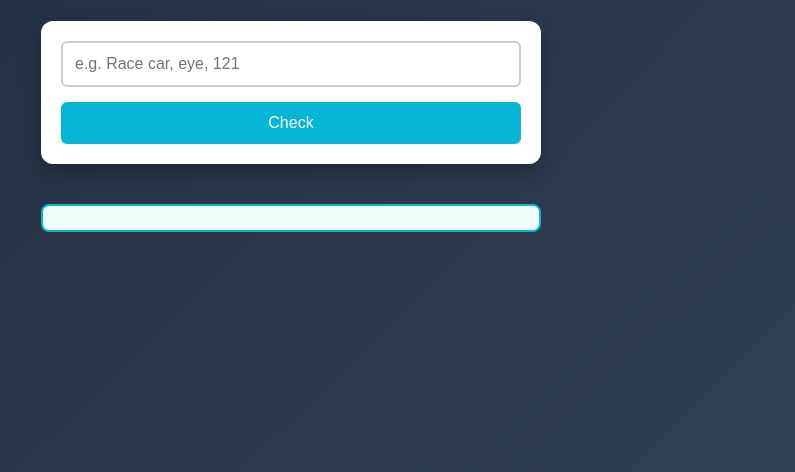
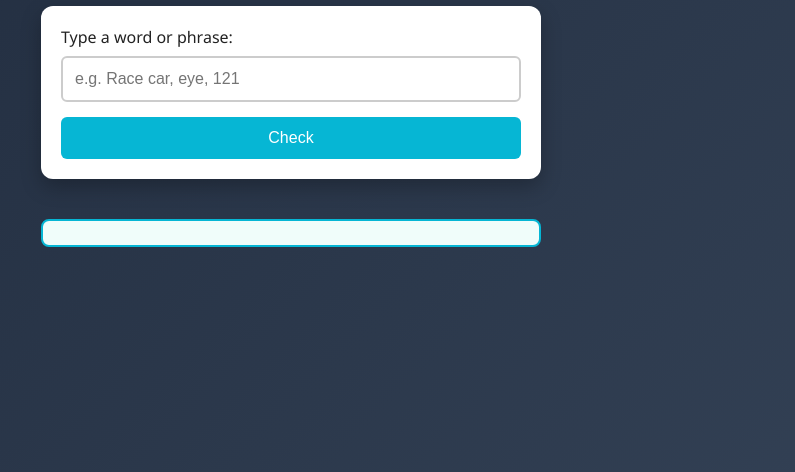
Before and after one commit to Eduaina/Building-a-Palindrome-Checker, a plain HTML site: page index.html in a window 1280 px wide. Shown: the part 328-800 px from the top of the page, without its empty margins (349-1144 px from the left). Drawn offline with Linux system fonts and the light colour scheme.

Commit message:
corrected and changed back to the original format

```diff
--- a/index.html
+++ b/index.html
@@ -11,7 +11,7 @@
         <h1 id="h1">Is the word a Palindrome?</h1>
 
         <div class="input">
-            <!-- <label for="text-input">Type a word or phrase: </label> -->
+            <label for="text-input">Type a word or phrase: </label>
             <input type="text" id="text-input" placeholder="e.g. Race car, eye, 121">
             <button id="check-btn">Check</button>
         </div>
```
